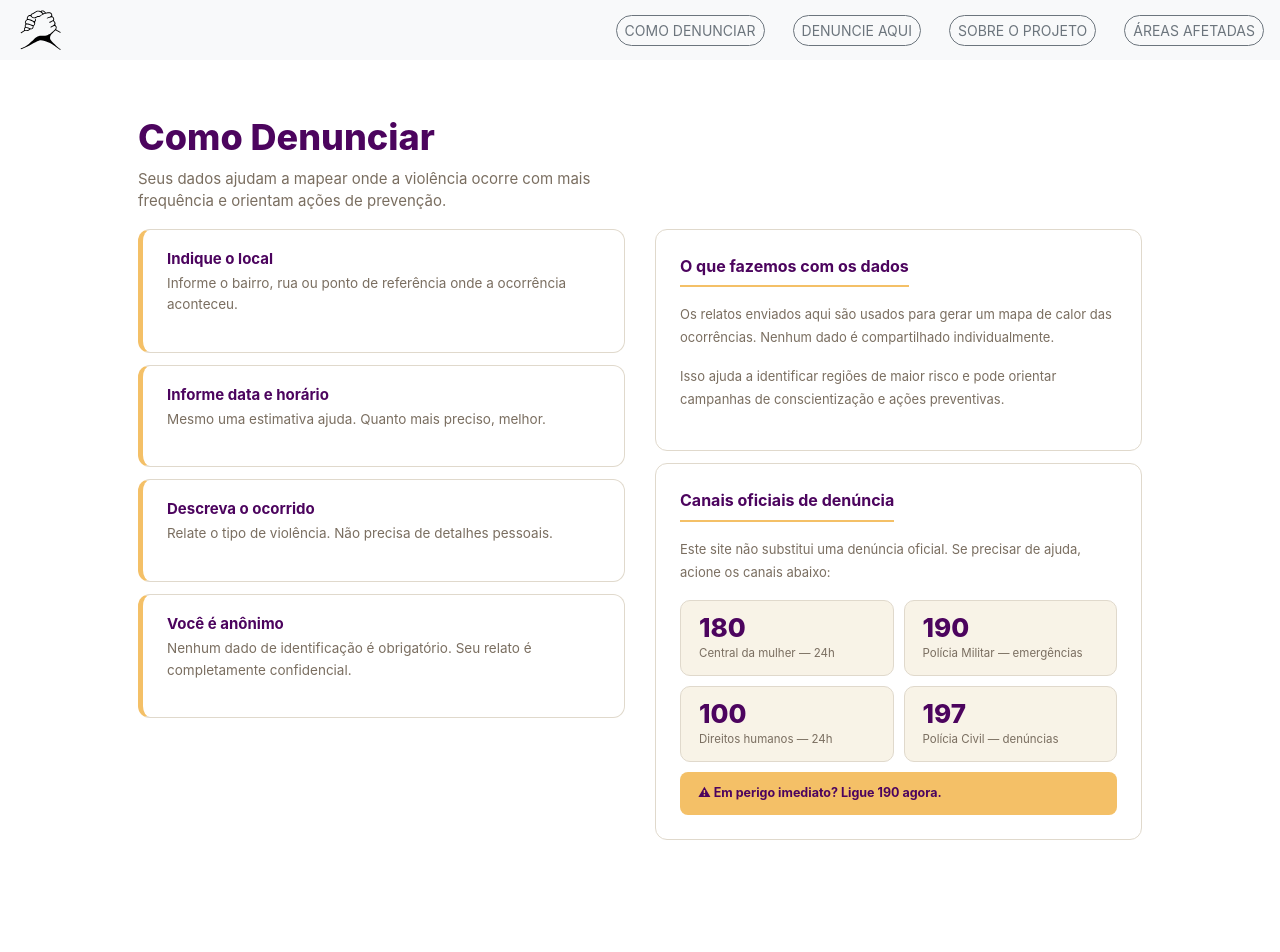
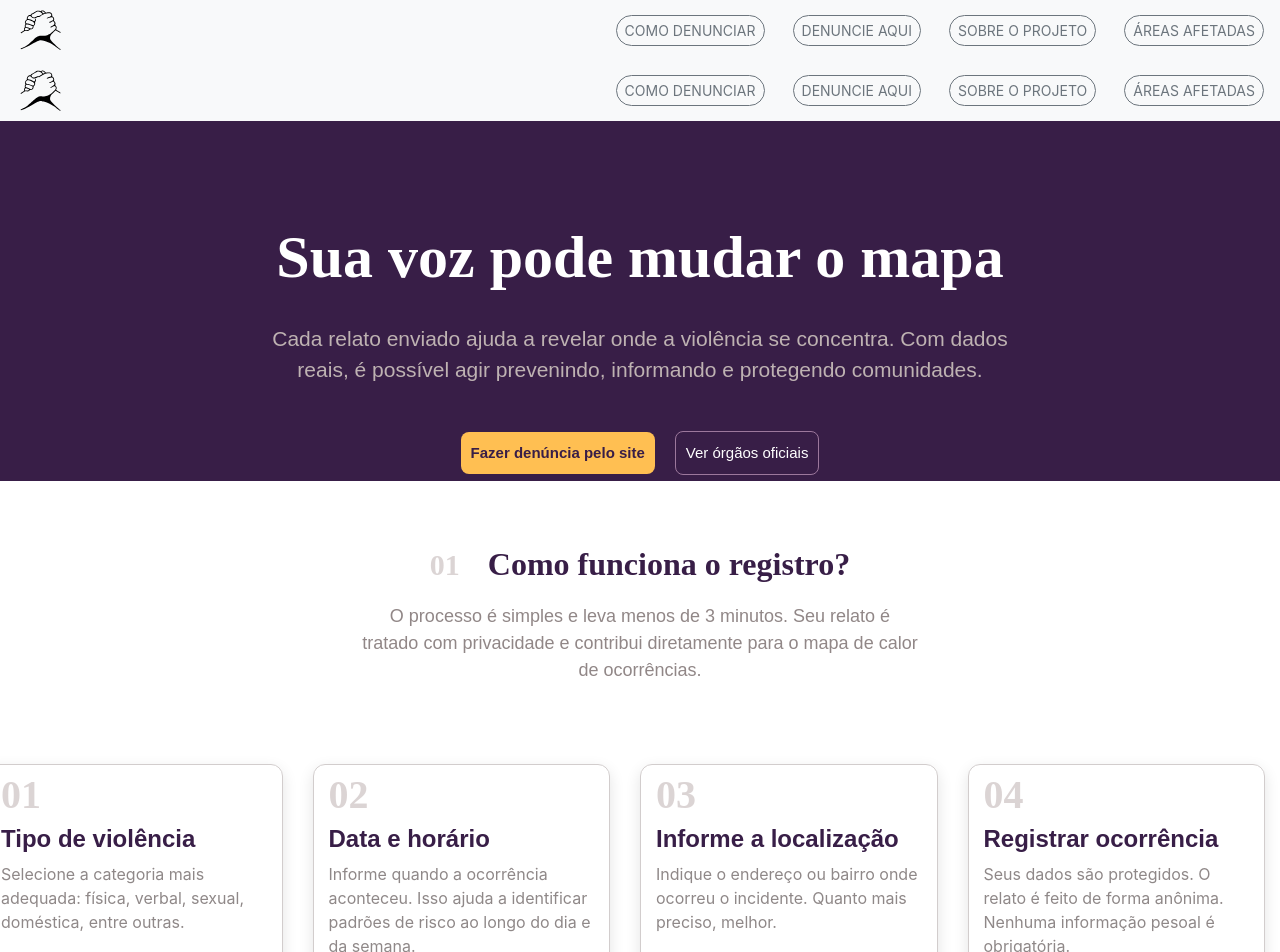
Before and after one commit to artsarchive/projeto-pw1, an Angular app: page /como-denunciar in a window 1280 px wide. Shown: the top 952 px of the page. Before the commit the page ends 904 px from the top, so only its background shows below. Built offline with nearby package versions, Linux system fonts and the light colour scheme.

Commit message:
nova versao da pagina em andamento

```diff
--- a/src/app/paginas/como-denunciar/como-denunciar.css
+++ b/src/app/paginas/como-denunciar/como-denunciar.css
@@ -1,119 +1,154 @@
-main {
-    max-width: 1100px;
-    margin: 0 auto;
-    padding: 3.5rem 3rem 4rem;
+.flexbox {
+    display: flex;
+    text-align: center;
+    justify-content: center;
 }
 
-.header h1 {
-    font-size: 36px;
-    font-weight: 800;
-    color: #4c045e;
-    margin-bottom: 8px;
+.hero {
+    height: 45vh;
+    background-color: rgb(56, 30, 71);
+    color: #fff;
 }
 
-.header p {
+.titulo {
+    margin-top: 100px;
+}
+
+.titulo h1 {
+    font-size: 60px;
+    font-family: 'Times New Roman', Times, serif;
+    font-weight: 800;
+    margin-bottom: 30px;
+}
+
+.titulo p {
+    font-size: 21px;
+    width: 65ch;
+    color: rgb(190, 178, 178);
+    font-family: Arial, Helvetica, sans-serif;
+}
+
+.denuncie {
+    font-family: Arial, Helvetica, sans-serif;
     font-size: 15px;
-    color: #7a6e60;
-    max-width: 520px;
+    margin-top: 30px;
+    font-weight: 800;
+    color: rgb(56, 30, 71);
+    background-color: rgb(255, 191, 82);
+    border: none;
+    border-radius: 8px;
+    padding: 10px;
+    margin-right: 20px;
+
+    cursor: pointer;
+}
+
+.contatos-oficiais {
+    font-family: Arial, Helvetica, sans-serif;
+    border: 1px solid rgb(156, 120, 156);
+    background: transparent;
+    color: #fff;
+    font-size: 15px;
+    padding: 10px;
+    border-radius: 8px;
+    cursor: pointer;
+}
+
+.topico {
+    margin-top: 4rem;
+    font-family: 'Times New Roman', Times, serif;
+}
+
+.topico h2 {
+    font-family: 'Times New Roman', Times, serif;
+    font-weight: 800;
+    color: rgb(56, 30, 71);
+}
+
+.topico p {
+    margin-top: 20px;
+    font-size: 18px;
+    font-family: Arial, Helvetica, sans-serif;
+    width: 70vh;
+    color: rgb(145, 135, 135);
+}
+
+.tutorial {
+    display: flex;
+    justify-content: center;
+    margin-top: 4rem;
+}
+
+.ordem {
+    font-family: 'Times New Roman', Times, serif;
+    font-size: 30px;
+    color: rgba(190, 178, 178, 0.554);
+    font-weight: 800;
+    margin-right: 20px;
+}
+
+.tutorial h4 {
+    font-family: Arial, Helvetica, sans-serif;
+    font-weight: 800;
+    color: rgb(56, 30, 71);
+}
+
+.boxes {
+    width: 300px;
+    margin-right: 30px;
+    border: 1px solid rgb(210, 205, 205);
+    border-radius: 12px;
+    box-shadow: rgba(0, 0, 0, 0.108) 0px 5px 15px;
+}
+
+.boxes span {
+    font-family: 'Times New Roman', Times, serif;
+    font-size: 40px;
+    color: rgba(190, 178, 178, 0.554);
+    font-weight: 800;
+    margin-right: 20px;
+}
+
+.boxes p {
+    color: rgb(143, 136, 136);
+}
+
+.contatos {
+    margin-top: 4rem;
+    width: 30vh;
 }
 
 .cards {
-    background-color: white;
-    border: 1.5px solid #e0d9cc;
-    border-left: 5px solid #F4C067;
-    border-radius: 12px;
-    padding: 1.25rem 1.5rem;
-    gap: 14px;
-    transition: box-shadow 0.15s;
+    width: 40px;
 }
 
-.cards:hover {
-    box-shadow: 0 4px 16px rgba(76, 5, 94, 0.08);
+.cards h6 {
+    display: flex;
+    justify-content: center;
+    align-items: center;
+
+    background-color: rgba(161, 47, 47, 0.288);
+    color: rgb(175, 33, 33);
+    border-radius: 15px;
+
+    width: 120px;
+    height: 30px;
+
+    margin-bottom: 20px;
 }
 
-.cards h4 {
-    font-size: 15px;
-    font-weight: 700;
-    color: #4c045e;
-    margin-bottom: 5px;
+.cards h5 {
+    color:rgb(0, 0, 0)
+}
+
+.cards span {
+    font-family: 'Times New Roman', Times, serif;
+    font-weight: 800;
+    color: rgb(175, 33, 33);
+    font-size: 40px;
 }
 
 .cards p {
-    font-size: 13.5px;
-    color: #7a6e60;
-    line-height: 1.6;
+    font-family: Arial, Helvetica, sans-serif;
+    color: rgb(143, 136, 136);
 }
-
-.col {
-    display: flex;
-    flex-direction: column;
-    gap: 12px;
-}
-
-.right-cards {
-    background-color: white;
-    border: 1.5px solid #e0d9cc;
-    border-radius: 12px;
-    padding: 1.5rem;
-}
-
-.right-cards h4 {
-    font-size: 16px;
-    font-weight: 700;
-    color: #4c045e;
-    margin-bottom: 1rem;
-    padding-bottom: 0.6rem;
-    border-bottom: 2.5px solid #F4C067;
-    display: inline-block;
-}
-
-.right-cards p {
-    font-size: 13px;
-    color: #7a6e60;
-    line-height: 1.75;
-}
-
-.right-cards p + p {
-    margin-top: 0.6rem;
-}
-
-.canais-grid {
-    display: grid;
-    grid-template-columns: 1fr 1fr;
-    gap: 10px;
-    margin-top: 1rem;
-}
-
-.canais {
-    background-color: #F8F3E7;
-    border-radius: 10px;
-    padding: 0.875rem 1.125rem;
-    border: 1px solid #e0d9cc;
-}
-
-.canais-num {
-    font-size: 26px;
-    font-weight: 800;
-    color: #4c045e;
-    line-height: 1;
-}
-
-.canais-label {
-    font-size: 11.5px;
-    color: #7a6e60;
-    margin-top: 4px;
-    line-height: 1.4;
-}
-
-.aviso {
-    background-color: #F4C067;
-    border-radius: 8px;
-    padding: 0.75rem 1.125rem;
-    font-size: 12.5px;
-    font-weight: 700;
-    color: #4c045e;
-    margin-top: 10px;
-    display: flex;
-    align-items: center;
-    gap: 8px;
-}
--- a/src/app/paginas/como-denunciar/como-denunciar.html
+++ b/src/app/paginas/como-denunciar/como-denunciar.html
@@ -1,70 +1,67 @@
-<main>
-    <div class="header">
-        <h1>Como Denunciar</h1>
-        <p>Seus dados ajudam a mapear onde a violência ocorre com mais frequência e orientam ações de prevenção.</p>
+<main class="hero">
+    <app-menu></app-menu>
+    <div class="hero flexbox">
+
+        <div class="titulo">
+            <h1>Sua voz pode mudar o mapa</h1>
+            <p>Cada relato enviado ajuda a revelar onde a violência se concentra. Com dados reais, é possível agir prevenindo, informando e protegendo comunidades.</p>
+            <button class="denuncie" routerLink="/denuncie-aqui">Fazer denúncia pelo site</button>
+            <button class="contatos-oficiais">Ver órgãos oficiais</button>
+        </div>
     </div>
 
-    <div class="row">
+    <div class="flexbox">
+        <div class="topico">
+            <h2><span class="ordem">01</span> Como funciona o registro?</h2>
+            <p>O processo é simples e leva menos de 3 minutos. Seu relato é tratado com privacidade e contribui diretamente para o mapa de calor de ocorrências.</p>
+        </div>
+    </div>
 
-        <div class="col">
-
-            <div class="cards">
-                <h4>Indique o local</h4>
-                <p>Informe o bairro, rua ou ponto de referência onde a ocorrência aconteceu.</p>
+    <div class="tutorial">
+        <div class="row">
+            <div class="col boxes">
+                <span>01</span>
+                <h4>Tipo de violência</h4>
+                <p>Selecione a categoria mais adequada: física, verbal, sexual, doméstica, entre outras.</p>
             </div>
 
-            <div class="cards">
-                <h4>Informe data e horário</h4>
-                <p>Mesmo uma estimativa ajuda. Quanto mais preciso, melhor.</p>
+            <div class="col boxes">
+                <span>02</span>
+                <h4>Data e horário</h4>
+                <p>Informe quando a ocorrência aconteceu. Isso ajuda a identificar padrões de risco ao longo do dia e da semana.</p>
             </div>
 
-            <div class="cards">
-                <h4>Descreva o ocorrido</h4>
-                <p>Relate o tipo de violência. Não precisa de detalhes pessoais.</p>
+            <div class="col boxes">
+                <span>03</span>
+                <h4>Informe a localização</h4>
+                <p>Indique o endereço ou bairro onde ocorreu o incidente. Quanto mais preciso, melhor.</p>
             </div>
 
-            <div class="cards">
-                <h4>Você é anônimo</h4>
-                <p>Nenhum dado de identificação é obrigatório. Seu relato é completamente confidencial.</p>
-            </div>
-
-        </div>
-
-        <div class="col">
-
-            <div class="right-cards">
-                <h4>O que fazemos com os dados</h4>
-                <p>Os relatos enviados aqui são usados para gerar um mapa de calor das ocorrências. Nenhum dado é compartilhado individualmente.</p>
-                <p>Isso ajuda a identificar regiões de maior risco e pode orientar campanhas de conscientização e ações preventivas.</p>
-            </div>
-
-            <div class="right-cards">
-                <h4>Canais oficiais de denúncia</h4>
-                <p>Este site não substitui uma denúncia oficial. Se precisar de ajuda, acione os canais abaixo:</p>
-
-                <div class="canais-grid">
-                    <div class="canais">
-                        <div class="canais-num">180</div>
-                        <div class="canais-label">Central da mulher — 24h</div>
-                    </div>
-                    <div class="canais">
-                        <div class="canais-num">190</div>
-                        <div class="canais-label">Polícia Militar — emergências</div>
-                    </div>
-                    <div class="canais">
-                        <div class="canais-num">100</div>
-                        <div class="canais-label">Direitos humanos — 24h</div>
-                    </div>
-                    <div class="canais">
-                        <div class="canais-num">197</div>
-                        <div class="canais-label">Polícia Civil — denúncias</div>
-                    </div>
-                </div>
-
-                <div class="aviso">⚠ Em perigo imediato? Ligue 190 agora.</div>
-
+            <div class="col boxes">
+                <span>04</span>
+                <h4>Registrar ocorrência</h4>
+                <p>Seus dados são protegidos. O relato é feito de forma anônima. Nenhuma informação pesoal é obrigatória.</p>
             </div>
         </div>
+    </div>
 
+    <div class="flexbox">
+        <div class="topico">
+            <h2><span class="ordem">02</span> Órgãos oficiais de denúncia</h2>
+            <p>Em situações de perigo imediato, ligue para um dos canais abaixo. O registro no site NÃO substitui o acionamento das autoridades competentes.</p>
+        </div>
     </div>
+
+    <div class="contatos">
+        <div class="row">
+            <div class="col cards">
+                <h6>EMERGÊNCIA</h6>
+                <h5>Polícia Militar</h5>
+                <span>190</span>
+                <p>Atendimento de ocorrências em flagrante, situações de risco e crimes em andamento.</p>
+                <p>Disponível 24h, 7 dias por semana</p>
+            </div>
+        </div>
+    </div>
+
 </main>
--- a/src/app/paginas/como-denunciar/como-denunciar.ts
+++ b/src/app/paginas/como-denunciar/como-denunciar.ts
@@ -1,8 +1,10 @@
 import { Component } from '@angular/core';
+import { RouterLink } from "@angular/router";
+import { Menu } from '../../a/menu/menu';
 
 @Component({
   selector: 'app-como-denunciar',
-  imports: [],
+  imports: [RouterLink, Menu],
   templateUrl: './como-denunciar.html',
   styleUrl: './como-denunciar.css',
 })
```
